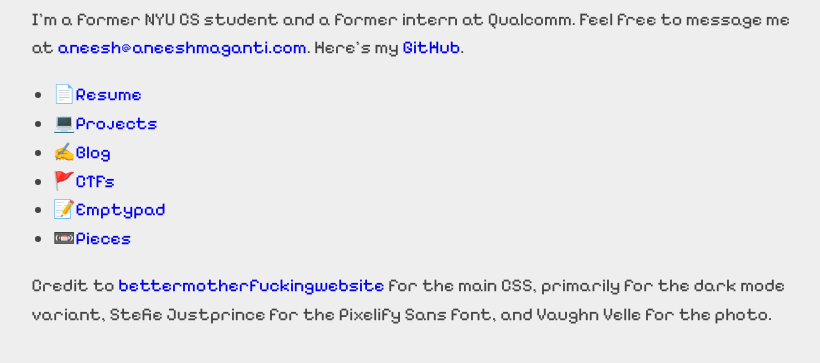
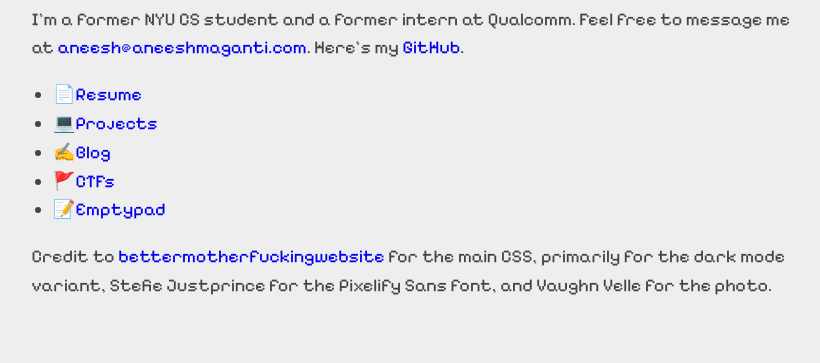
Before and after one commit to aminoa/website, a plain HTML site: page index.html in a window 1280 px wide. Shown: the part 349-712 px from the top of the page, without its empty margins (226-1046 px from the left). Drawn offline with Linux system fonts and the light colour scheme.

Commit message:
Update index.html

```diff
--- a/index.html
+++ b/index.html
@@ -21,7 +21,6 @@
                     <li> <a href="https://stalereference.com">✍️Blog</a> </li>
                     <li> <a href="https://recruit.aneeshmaganti.com/challenges">🚩CTFs</a></li>
                     <li> <a href="https://emptypad.aneeshmaganti.com">📝Emptypad</a></li>
-                    <li> <a href="./pieces.html">📼Pieces</a> </li>
                 </ul>
             </div>
 
```
